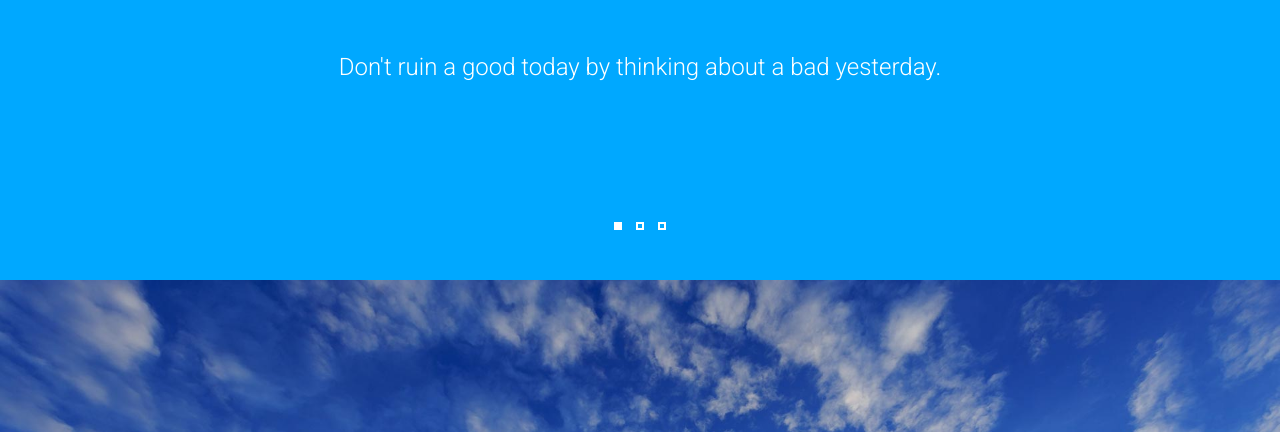
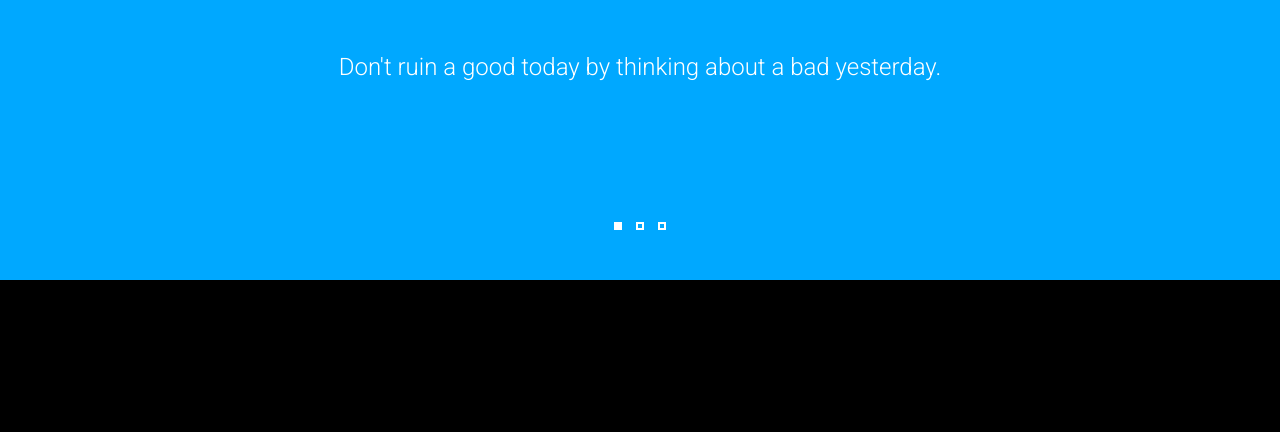
Before and after one commit to aulyanarwiendaa/profilAulya, a plain HTML site: page index.html in a window 1280 px wide. Shown: the part 3090-3522 px from the top of the page. Drawn offline with Linux system fonts and the light colour scheme.

Commit message:
fourth commit

```diff
--- a/css/cardio.css
+++ b/css/cardio.css
@@ -531,7 +531,7 @@ section {
 /* Pricing */
 
 #pricing {
-	background: #00a8ff url('../img/2.jpg') no-repeat center center;
+	background: #00a8ff url('../img/sunrise.jpeg') no-repeat center center;
 	-webkit-background-size: cover;
 	background-size: cover;
 	-webkit-transition: background-image 0.6s linear 0.3s;
@@ -637,8 +637,8 @@ section {
 /* Footer */
 
 footer {
-	padding: 140px 0 40px;
-	background: url('../img/2.jpg');
+	padding: 5px 0 10px;
+	background: black;
 	-webkit-background-size: cover;
 	background-size: cover;
 }
```
